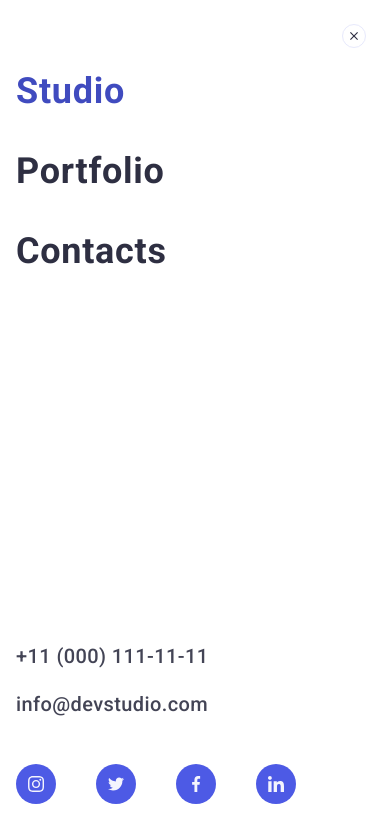
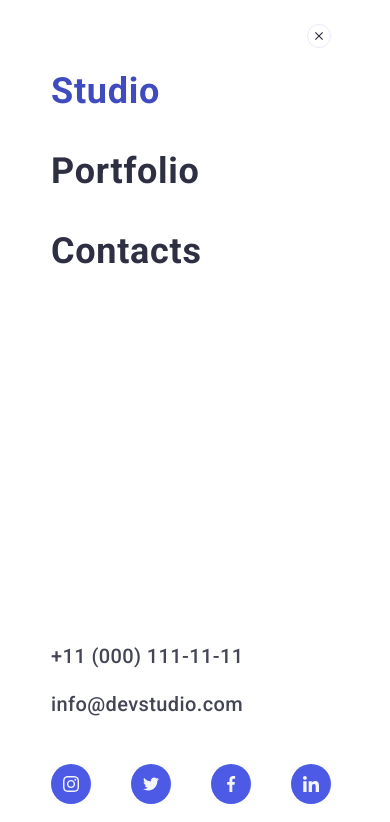
Before and after one commit to DoubleDevT/goit-markup-hw-06, a plain HTML site: page index.html in a window 390 px wide. Both pictures are taken after a click on the button 327 px from the left and 28 px from the top of the page. Shown: the top 822 px of the page. Drawn offline with nearby package versions, Linux system fonts and the light colour scheme.

Commit message:
fix mobile menu

```diff
--- a/css/styles.css
+++ b/css/styles.css
@@ -204,13 +204,8 @@ img {
     width: 100%;
     height: 100%;
     background-color: #ffffff;
-    padding: 72px 16px 40px;
 
-    display: flex;
-    flex-direction: column;
-    justify-content: space-between;
-
-    overflow: auto;
+    display: block;
 
     z-index: 1;
 
@@ -221,6 +216,16 @@ img {
     transition-property: opacity, visibility;
     transition-duration: 250ms;
     transition-timing-function: cubic-bezier(0.4, 0, 0.2, 1);
+}
+
+.header-modal-container {
+    padding-top: 72px;
+    padding-bottom: 40px;
+    height: 100%;
+
+    position: relative;
+    display: flex;
+    flex-direction: column;
 }
 
 .header-menu-btn {
--- a/index.html
+++ b/index.html
@@ -78,6 +78,7 @@
                 </button>
             </div>
             <div class="header-modal-menu" data-mob-menu>
+                <div class="header-modal-container container">
                     <div class="mob-nav-wrapper">
                         <button
                             class="menu-close-btn"
@@ -98,12 +99,16 @@
                                     >
                                 </li>
                                 <li class="header-nav-item">
-                                <a class="header-nav-link mob-nav-link" href=""
+                                    <a
+                                        class="header-nav-link mob-nav-link"
+                                        href=""
                                         >Portfolio</a
                                     >
                                 </li>
                                 <li class="header-nav-item">
-                                <a class="header-nav-link mob-nav-link" href=""
+                                    <a
+                                        class="header-nav-link mob-nav-link"
+                                        href=""
                                         >Contacts</a
                                     >
                                 </li>
@@ -183,6 +188,7 @@
                                 </a>
                             </li>
                         </ul>
+                    </div>
                 </div>
             </div>
         </header>
```
Lines whose indentation alone changed are shown as unchanged.
